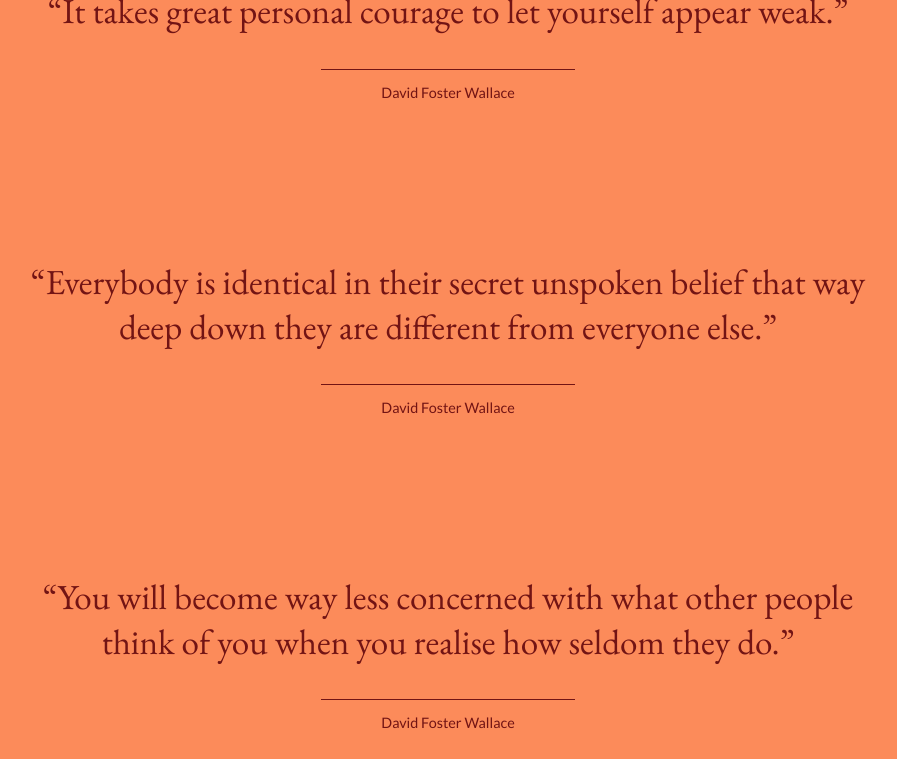
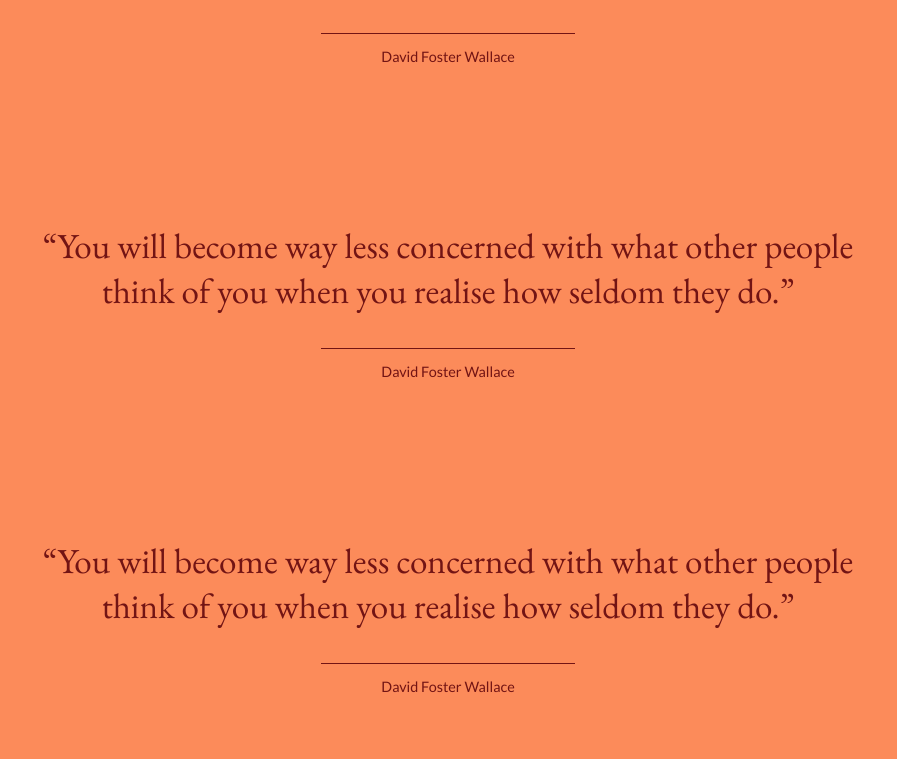
Before and after one commit to paddybettington/paddybettington.github.io, a plain HTML site: page index.html in a window 1280 px wide. Shown: the part 3103-3862 px from the top of the page, without its empty margins (192-1089 px from the left). Drawn offline with nearby package versions, Linux system fonts and the light colour scheme; a web font is replaced by a local one.

Commit message:
Update index.html
Added george box quote

```diff
--- a/index.html
+++ b/index.html
@@ -174,6 +174,44 @@ img {
 <br>
 <br>
 <br>
+<be>
+<p class=big 'style="min-width:300px;max-width:400px;"' ><a class="aphorism" href="content/all-models-are-wrong-some-are-useful.html">“All models are wrong, some are useful.”</a></p>
+<hr size="1" color="#721414" width="20%" align="center" noshade>
+<p class="author">George Box</p>
+<br>
+<br>
+<br>
+<br>
+<br>
+<be>
+	<p class=big 'style="min-width:300px;max-width:400px;"' ><a class="aphorism" href="content/everybody-is-identical-in-their-secret-unspoken-belief-that-way-deep-down-they-are-different-from-everyone-else.html">“Everybody is identical in their secret unspoken belief that way deep down they are different from everyone else.”</a></p>
+<hr size="1" color="#721414" width="20%" align="center" noshade>
+<p class="author">David Foster Wallace</p>
+<br>
+<br>
+<br>
+<br>
+<br>
+<br>
+<p class=big 'style="min-width:300px;max-width:400px;"' ><a class="aphorism" href="content/you-will-care-a-lot-less-what-people-think-of-you-when-you-realise-how-little-they-do.html">“You will become way less concerned with what other people think of you when you realise how seldom they do.”</a></p>
+
+<hr size="1" color="#721414" width="20%" align="center" noshade>
+<p class="author">David Foster Wallace</p>
+<br>
+<br>
+<br>
+<br>
+<br>
+<br>
+<p class=big 'style="min-width:300px;max-width:400px;"' ><a class="aphorism" href="content/you-will-care-a-lot-less-what-people-think-of-you-when-you-realise-how-little-they-do.html">“You will become way less concerned with what other people think of you when you realise how seldom they do.”</a></p>
+
+<hr size="1" color="#721414" width="20%" align="center" noshade>
+<p class="author">David Foster Wallace</p>
+<br>
+<br>
+<br>
+<br>
+<br>
 <br>
 <p class=big 'style="min-width:300px;max-width:400px;"' ><a class="aphorism" href="content/if-you-cant-explain-something-simply-you-dont-understand-it-well-enough.html">“If you can’t explain something simply, you don’t understand it well enough.”</a></p>
 <hr size="1" color="#721414" width="20%" align="center" noshade>
@@ -194,25 +232,7 @@ img {
 <br>
 <br>
 <br>
-<p class=big 'style="min-width:300px;max-width:400px;"' ><a class="aphorism" href="content/everybody-is-identical-in-their-secret-unspoken-belief-that-way-deep-down-they-are-different-from-everyone-else.html">“Everybody is identical in their secret unspoken belief that way deep down they are different from everyone else.”</a></p>
-<hr size="1" color="#721414" width="20%" align="center" noshade>
-<p class="author">David Foster Wallace</p>
-<br>
-<br>
-<br>
-<br>
-<br>
-<br>
-<p class=big 'style="min-width:300px;max-width:400px;"' ><a class="aphorism" href="content/you-will-care-a-lot-less-what-people-think-of-you-when-you-realise-how-little-they-do.html">“You will become way less concerned with what other people think of you when you realise how seldom they do.”</a></p>
 
-<hr size="1" color="#721414" width="20%" align="center" noshade>
-<p class="author">David Foster Wallace</p>
-<br>
-<br>
-<br>
-<br>
-<br>
-<br>
 <p class=big 'style="min-width:300px;max-width:400px;"' ><a class="aphorism" href="content/this-too-shall-pass.html">“This too shall pass.”</a></p>
 <hr size="1" color="#721414" width="20%" align="center" noshade>
 <p class="author">persian proverb</p>
```
